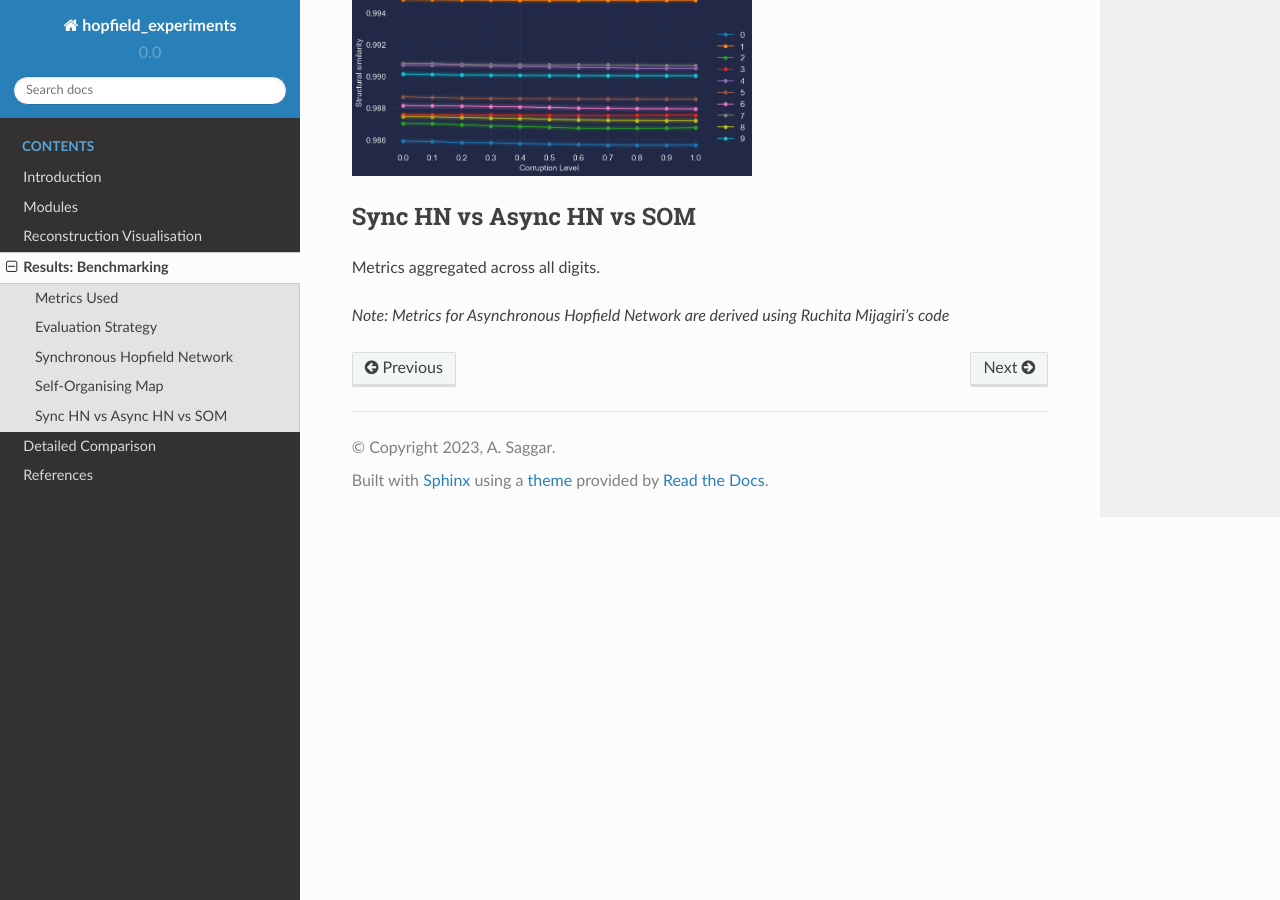
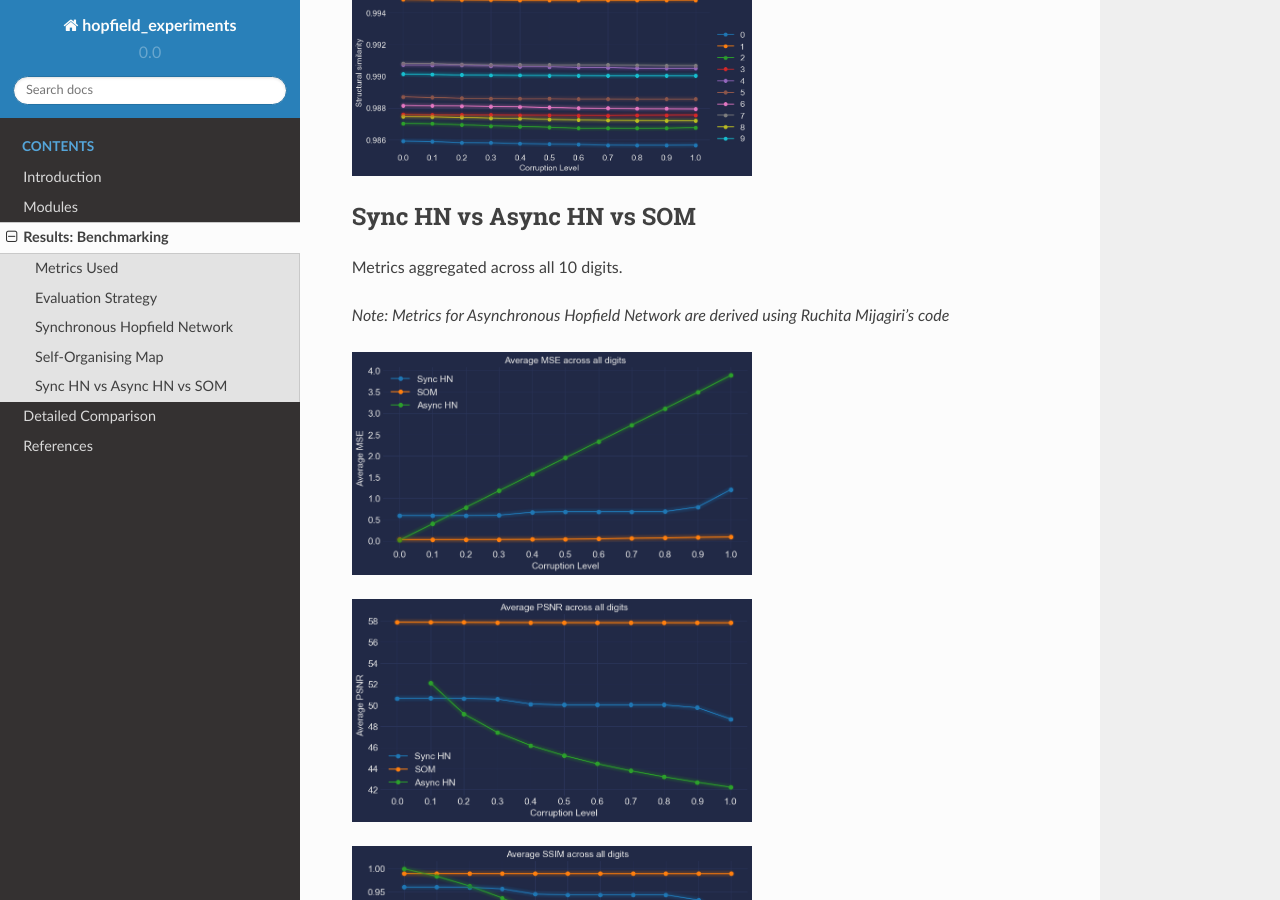
Before and after one commit to arpita2512/hopfield_experiments, a Sphinx documentation site: the page built from docs/source/results.rst, in a window 1280 px wide and 900 px high, scrolled down 1620 px. Built offline with Sphinx 7.4.7 and the Read the Docs theme 2.0.0, drawn with Linux system fonts in a browser that asks for light colours; pages that are not in the unit, such as notebooks, are missing from menus.

Commit message:
update docs

```diff
--- a/docs/source/index.rst
+++ b/docs/source/index.rst
@@ -8,7 +8,6 @@ Welcome to the documentation for ``hopfield_experiments``
 
    intro
    hopfield
-   results_vis
    results
    digits_comp
    references
--- a/docs/source/results.rst
+++ b/docs/source/results.rst
@@ -38,6 +38,15 @@ Self-Organising Map
 Sync HN vs Async HN vs SOM
 ****************************
 
-Metrics aggregated across all digits.
+Metrics aggregated across all 10 digits.
 
 *Note: Metrics for Asynchronous Hopfield Network are derived using Ruchita Mijagiri's code*
+
+.. image:: assets/agg_mse.png
+  :width: 400
+
+.. image:: assets/agg_psnr.png
+  :width: 400
+
+.. image:: assets/agg_ssim.png
+  :width: 400
--- a/docs/source/results_vis.rst
+++ /dev/null
@@ -1,3 +0,0 @@
-###############################
-Reconstruction Visualisation
-###############################
```
Also changed, not shown: docs/source/intro.rst (+15 -1 lines), Hopfield_Evaluation.ipynb, docs/source/assets/agg_mse.png (added), docs/source/assets/agg_psnr.png (added), docs/source/assets/agg_ssim.png (added), docs/source/assets/som_vis.png (deleted), docs/source/assets/spurious_states.png (added), docs/source/assets/sync_async_som.png (added), docs/source/assets/sync_vis.png (deleted), docs/source/assets/sync_weights.png (deleted).
